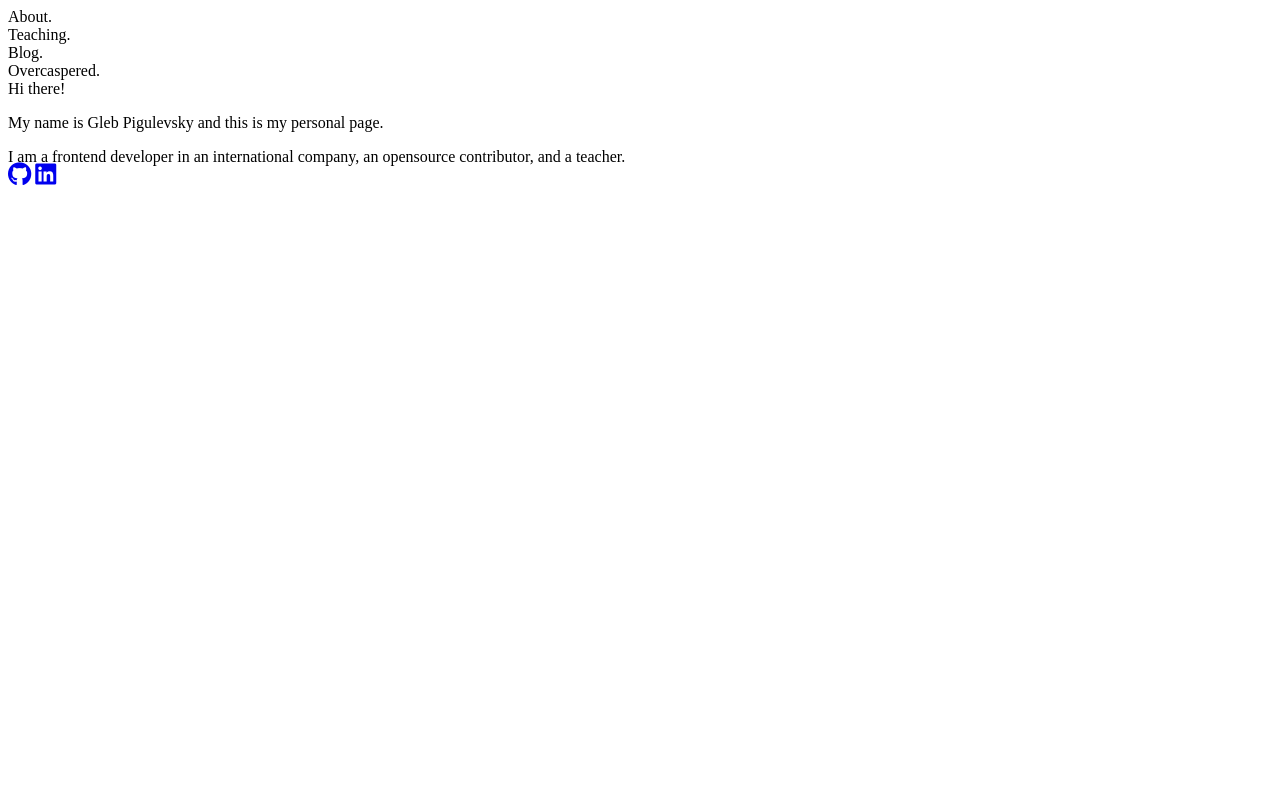
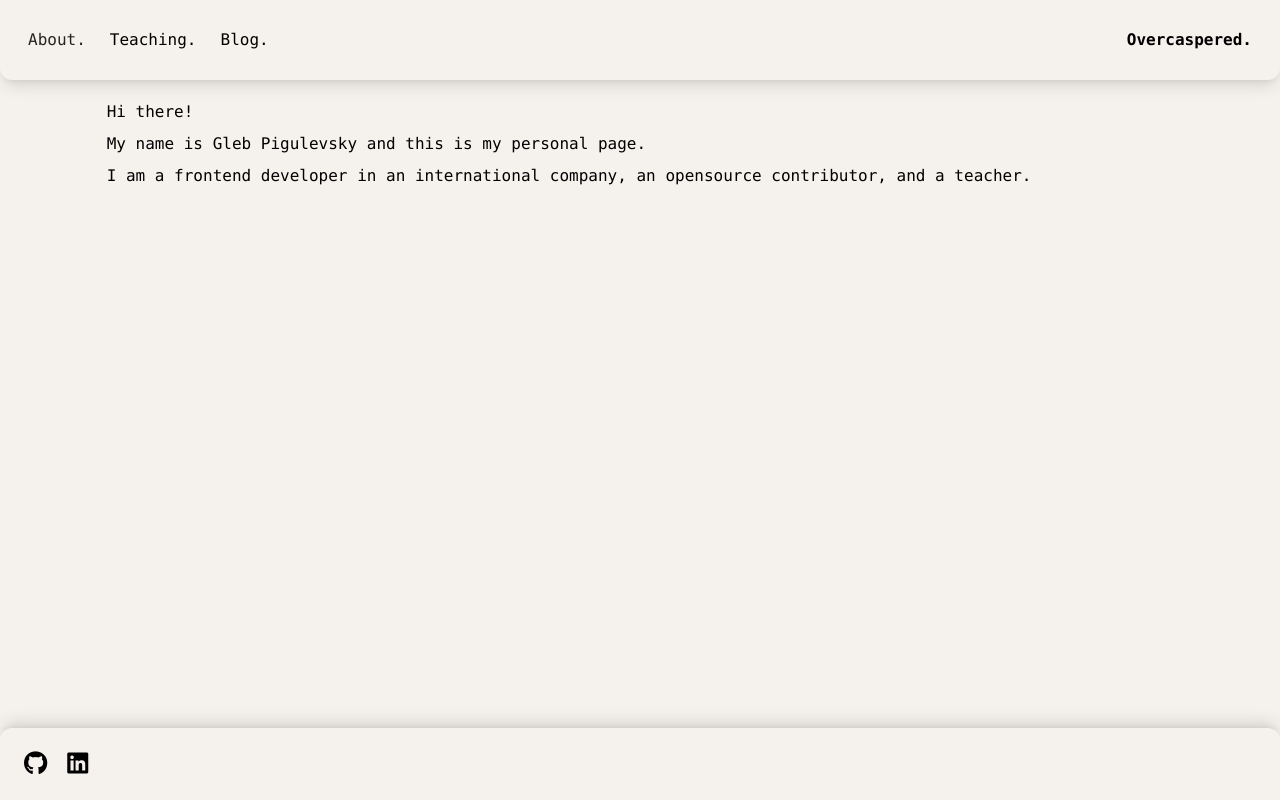
Before and after one commit to glebpigulevsky/ak, a website: page index.html in a window 1280 px wide. Drawn offline with Linux system fonts and the light colour scheme; the site is published under a folder, as on GitHub Pages, so addresses that start at the root find nothing.

Commit message:
fix: move output css in the root

```diff
--- a/index.html
+++ b/index.html
@@ -5,7 +5,7 @@
   <meta charset="UTF-8" />
   <meta http-equiv="X-UA-Compatible" content="IE=edge" />
   <meta name="viewport" content="width=device-width, initial-scale=1.0" />
-  <link href="/dist/output.css" rel="stylesheet" />
+  <link href="output.css" rel="stylesheet" />
   <link href="https://cdnjs.cloudflare.com/ajax/libs/font-awesome/6.1.2/css/all.min.css" rel="stylesheet" />
   <title>Overcaspered</title>
 </head>
```
Also changed, not shown: output.css (added).
